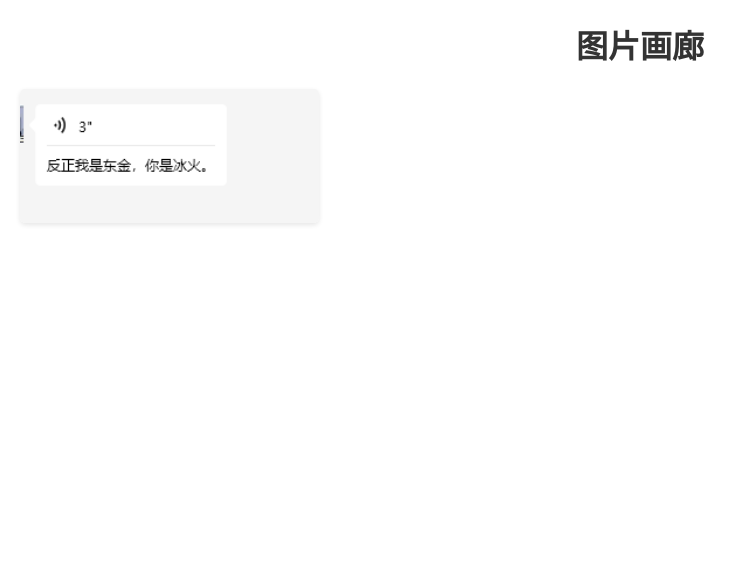
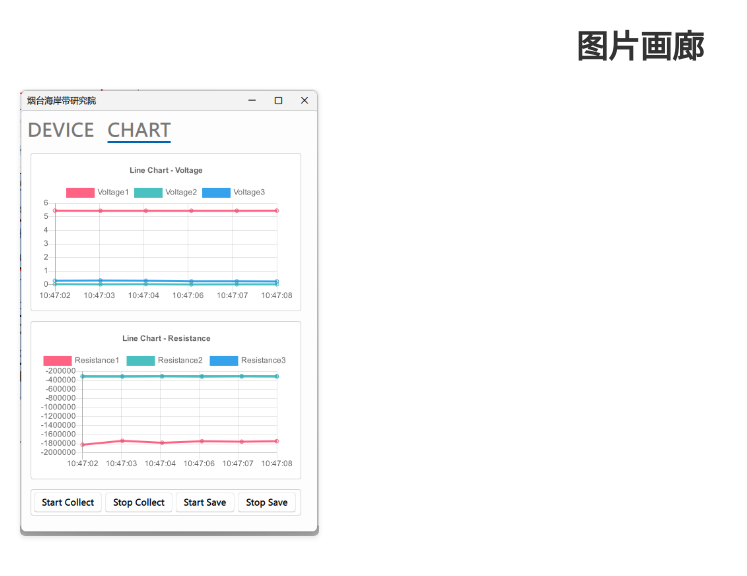
Before and after one commit to fd666/beilien, a plain HTML site: page index.html in a window 1280 px wide. Shown: the whole page, without its empty margins (0-747 px from the left). Drawn offline with Linux system fonts and the light colour scheme.

Commit message:
Add index.html

```diff
--- a/index.html
+++ b/index.html
@@ -14,7 +14,7 @@
 <body>
     <h1>图片画廊</h1>
     <div class="gallery">
-        <img src="images/1757493847445_0.png" alt="图片">
+        <img src="images/1757496877565_0.png" alt="图片">
     </div>
 </body>
 </html>
```
